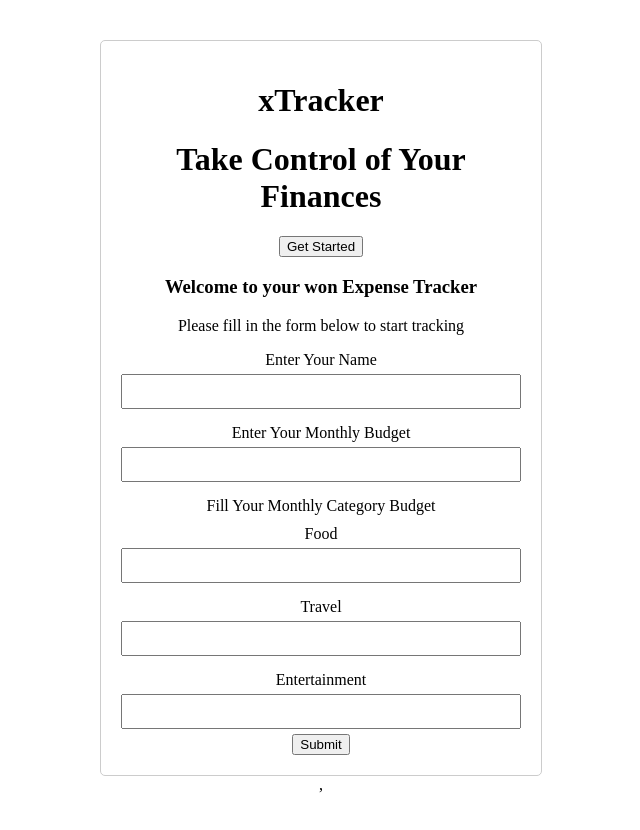
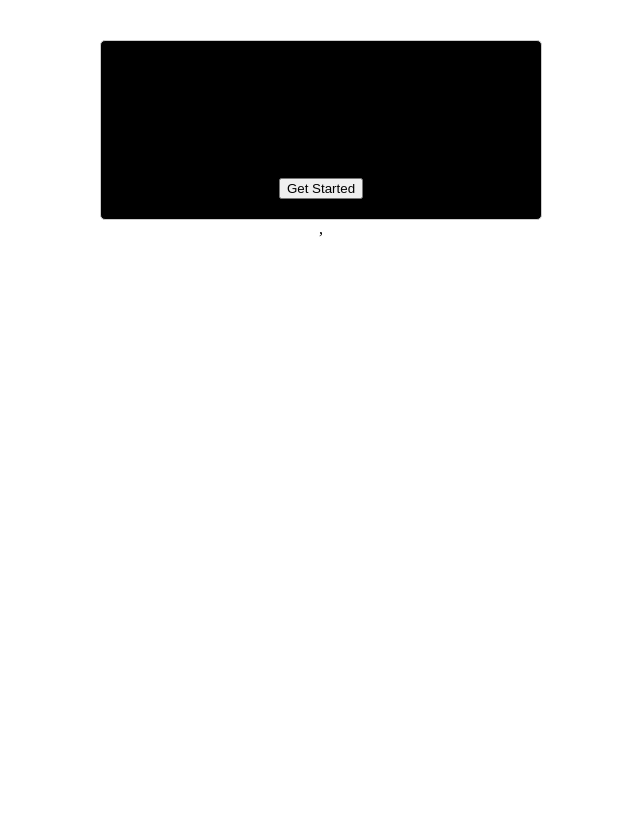
Before and after one commit to amritha-sabu/xpensetracker, a React (Vite) app: page / in a window 1280 px wide. Shown: the top 830 px of the page, without its empty margins (319-959 px from the left). After the commit the page ends 800 px from the top, so only its background shows below. Built offline with nearby package versions, Linux system fonts and the light colour scheme.

Commit message:
Home Page CSS

```diff
--- a/src/App.jsx
+++ b/src/App.jsx
@@ -1,7 +1,7 @@
 import './App.css';
 import { BrowserRouter, Routes, Route } from 'react-router-dom';
-import LandingPage from './components/LandingPage/LandingPage';
 import TransactionPage from './components/TransactionsPage/TransactionPage';
+import HomePage from './components/LandingPage/HomePage';
 
 function App() {
 
@@ -9,7 +9,7 @@ function App() {
     <div>
       <BrowserRouter>
         <Routes>
-          <Route path="/" element={<LandingPage />} />
+          <Route path="/" element={<HomePage />} />
           <Route path='/transactions' element={<TransactionPage/>} />
         </Routes>
       </BrowserRouter>
--- a/src/components/LandingPage/HomePage.jsx
+++ b/src/components/LandingPage/HomePage.jsx
@@ -1,6 +1,8 @@
+import styles from './homePage.module.css';
+
 const HomePage = () => {
     return (
-        <div>
+        <div className={styles.body}>
             <h1>Take Control of Your Finances</h1>
             <button>Get Started</button>
         </div>
--- a/src/components/LandingPage/homePage.module.css
+++ b/src/components/LandingPage/homePage.module.css
@@ -1,3 +1,8 @@
-body {
+.body {
     background-color: black;
+    max-width: 400px;
+    margin: 0 auto;
+    padding: 20px;
+    border: 1px solid #ccc;
+    border-radius: 5px;
 }
```
